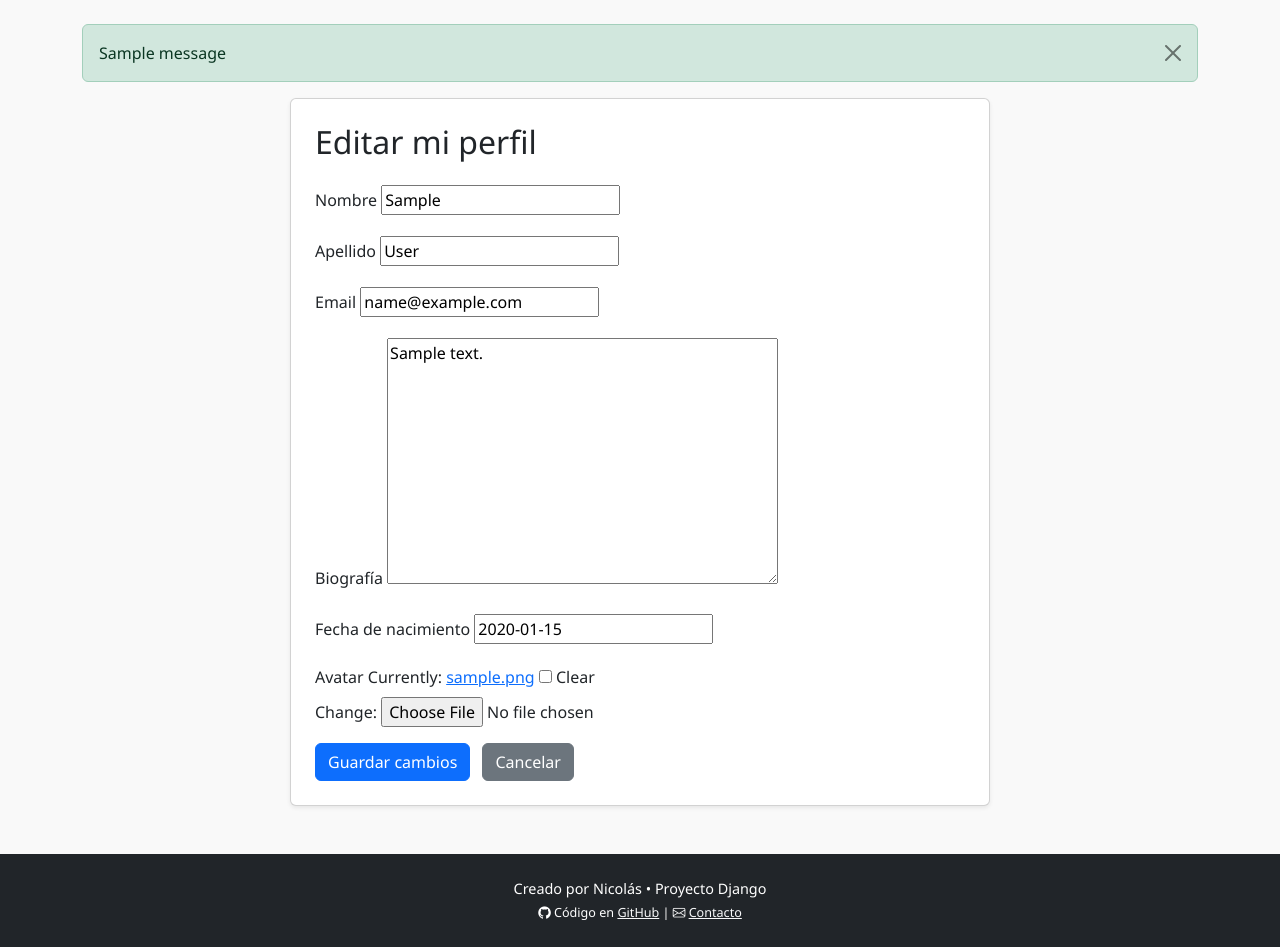
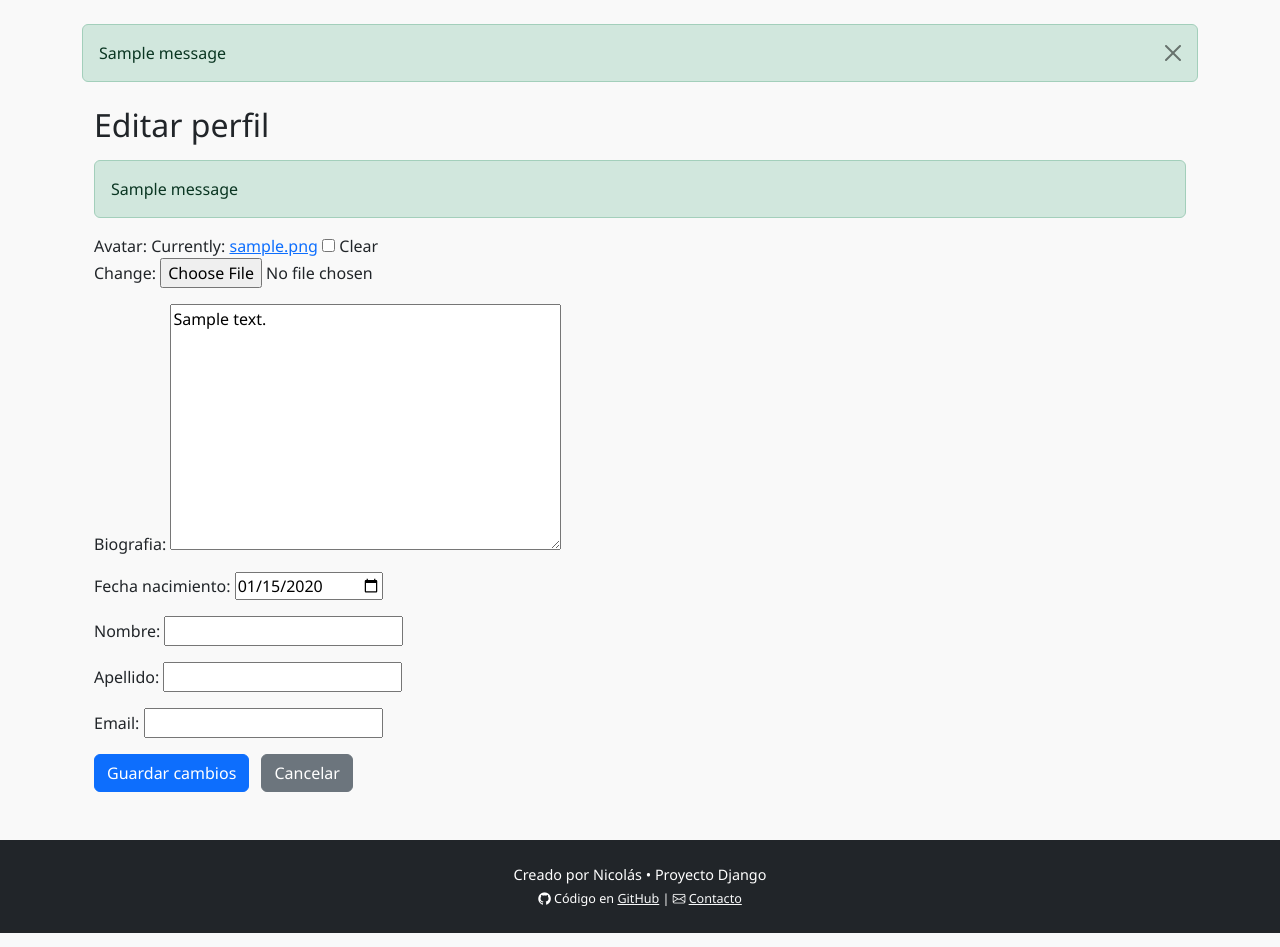
Before and after one commit to acostanico44/entregafinal-acosta, a Django app: page /accounts/profile/editar/ in a window 1280 px wide. Shown: the part 56-1003 px from the top of the page. Run offline with Django 5.2, Linux system fonts and the light colour scheme; a user stored in the database is signed in; tables that the repository leaves empty hold one stand-in row (values such as "Sample post"); one stand-in notice (Sample message) is shown.

Commit message:
cambios2

```diff
--- a/playground_project/accounts/forms.py
+++ b/playground_project/accounts/forms.py
@@ -2,15 +2,25 @@ from django import forms
 from django.contrib.auth.models import User
 from .models import Profile
 from django.contrib.auth.forms import PasswordChangeForm
+from datetime import date
 
 class ProfileForm(forms.ModelForm):
     first_name = forms.CharField(label='Nombre', max_length=100)
     last_name = forms.CharField(label='Apellido', max_length=100)
     email = forms.EmailField(label='Email')
-
+    fecha_nacimiento = forms.DateField(
+        widget=forms.DateInput(attrs={'type': 'date'}),
+        input_formats=['%Y-%m-%d']
+    )
     class Meta:
         model = Profile
         fields = ['avatar', 'biografia', 'fecha_nacimiento']
+
+    def clean_fecha_nacimiento(self):
+        fecha_nacimiento = self.cleaned_data['fecha_nacimiento']
+        if fecha_nacimiento > date.today():
+            raise forms.ValidationError("La fecha no puede ser en el futuro.")
+        return fecha_nacimiento
 
     def __init__(self, *args, **kwargs):
         user = kwargs.pop('user', None)
--- a/playground_project/accounts/templates/accounts/edit_profile.html
+++ b/playground_project/accounts/templates/accounts/edit_profile.html
@@ -1,34 +1,31 @@
 {% extends 'base.html' %}
-{% block title %}Editar Perfil{% endblock %}
+
 {% block content %}
-<div class="card shadow-sm p-4" style="max-width: 700px; margin: auto;">
-    <h2 class="mb-4">Editar mi perfil</h2>
-    <form method="post" enctype="multipart/form-data">
+<div class="container mt-4">
+  <h2 class="mb-3">Editar perfil</h2>
+
+  {% if messages %}
+    {% for message in messages %}
+      <div class="alert alert-success">{{ message }}</div>
+    {% endfor %}
+  {% endif %}
+
+  <form method="POST" enctype="multipart/form-data">
     {% csrf_token %}
+
+    {% for field in form %}
       <div class="mb-3">
-            <label for="id_first_name" class="form-label">Nombre</label>
-            {{ form.first_name }}
+        {{ field.label_tag }}
+        {{ field }}
+        {% if field.help_text %}
+          <small class="form-text text-muted">{{ field.help_text }}</small>
+        {% endif %}
+        {% for error in field.errors %}
+          <div class="text-danger">{{ error }}</div>
+        {% endfor %}
       </div>
-        <div class="mb-3">
-            <label for="id_last_name" class="form-label">Apellido</label>
-            {{ form.last_name }}
-        </div>
-        <div class="mb-3">
-            <label for="id_email" class="form-label">Email</label>
-            {{ form.email }}
-        </div>
-        <div class="mb-3">
-            <label for="id_biografia" class="form-label">Biografía</label>
-            {{ form.biografia }}
-        </div>
-        <div class="mb-3">
-            <label for="id_fecha_nacimiento" class="form-label">Fecha de nacimiento</label>
-            {{ form.fecha_nacimiento }}
-        </div>
-        <div class="mb-3">
-            <label for="id_avatar" class="form-label">Avatar</label>
-            {{ form.avatar }}
-        </div>
+    {% endfor %}
+
     <button type="submit" class="btn btn-primary">Guardar cambios</button>
     <a href="{% url 'profile' %}" class="btn btn-secondary ms-2">Cancelar</a>
   </form>
--- a/playground_project/accounts/views.py
+++ b/playground_project/accounts/views.py
@@ -14,16 +14,21 @@ def profile_view(request):
 
 @login_required
 def edit_profile_view(request):
-    profile = request.user.profile
+    profile, _ = Profile.objects.get_or_create(user=request.user)  # asegúrate de que el perfil exista
+
     if request.method == 'POST':
-        form = ProfileForm(request.POST, request.FILES, instance=profile, user=request.user)
+        form = ProfileForm(request.POST, request.FILES, instance=profile)
         if form.is_valid():
             form.save()
             messages.success(request, "Tu perfil fue actualizado con éxito.")
             return redirect('profile')
+        else:
+            print(form.errors)  # para debug
     else:
-        form = ProfileForm(instance=profile, user=request.user)
+        form = ProfileForm(instance=profile)
+
     return render(request, 'accounts/edit_profile.html', {'form': form})
+
 
 def signup_view(request):
     if request.method == 'POST':
```
Lines whose indentation alone changed are shown as unchanged.
